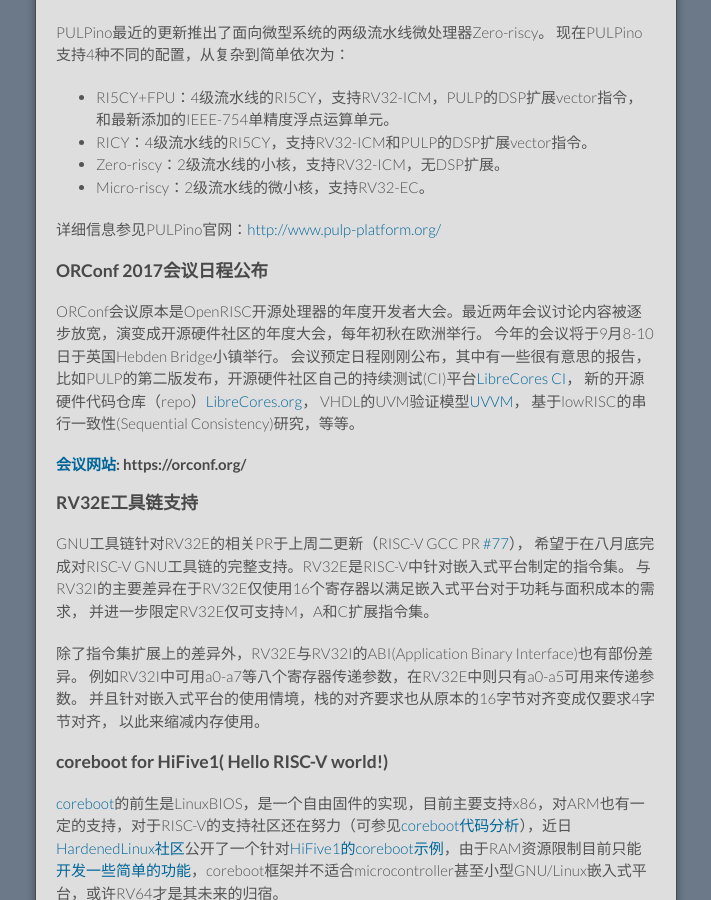
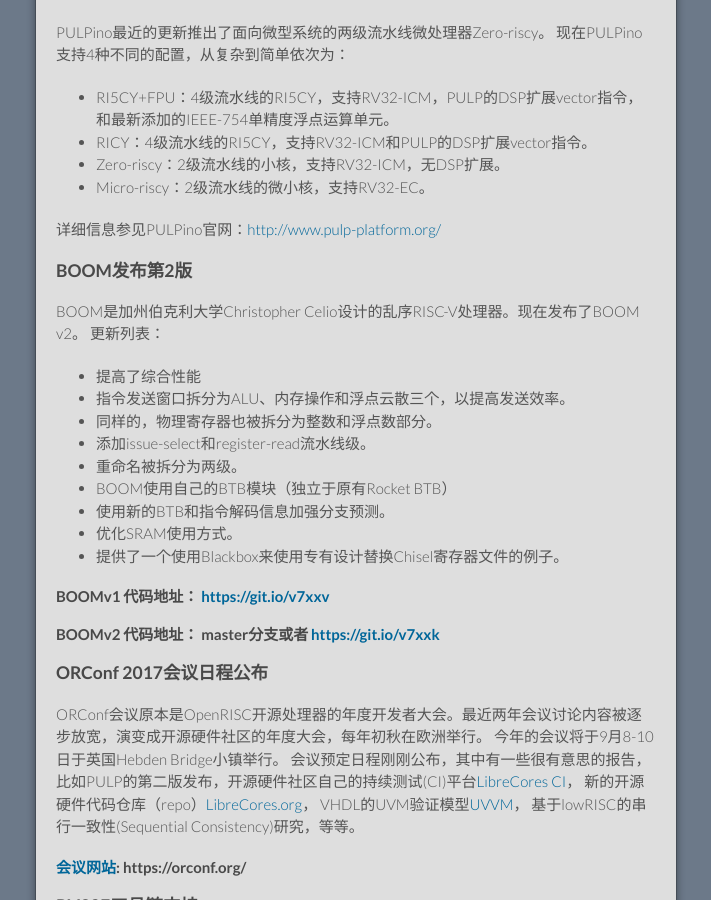
Before and after one commit to cnrv/home, a Jekyll site: the page built from bi-week-rpts/2017-08-17.md, in a window 1280 px wide and 900 px high, scrolled down 1845 px. Shown: the whole window, without its empty margins (284-995 px from the left). Built offline with Jekyll 4.4.1, drawn with Linux system fonts in a browser that asks for light colours; Markdown is read by kramdown in place of the engine named in the settings; our own code applies the rules of GitHub Pages for plain Markdown files.

Commit message:
add BOOM v2

```diff
--- a/bi-week-rpts/2017-08-17.md
+++ b/bi-week-rpts/2017-08-17.md
@@ -56,6 +56,24 @@
 - Micro-riscy：2级流水线的微小核，支持RV32-EC。
 
 详细信息参见PULPino官网：[http://www.pulp-platform.org/](http://www.pulp-platform.org/)
+
+### BOOM发布第2版
+
+BOOM是加州伯克利大学Christopher Celio设计的乱序RISC-V处理器。现在发布了BOOM v2。
+更新列表：
+
+- 提高了综合性能
+- 指令发送窗口拆分为ALU、内存操作和浮点云散三个，以提高发送效率。
+- 同样的，物理寄存器也被拆分为整数和浮点数部分。
+- 添加issue-select和register-read流水线级。
+- 重命名被拆分为两级。
+- BOOM使用自己的BTB模块（独立于原有Rocket BTB）
+- 使用新的BTB和指令解码信息加强分支预测。
+- 优化SRAM使用方式。
+- 提供了一个使用Blackbox来使用专有设计替换Chisel寄存器文件的例子。
+
+#### BOOMv1 代码地址： [https://git.io/v7xxv](https://github.com/ucb-bar/riscv-boom/releases/tag/v1.0)
+#### BOOMv2 代码地址： master分支或者 [https://git.io/v7xxk](https://github.com/ucb-bar/riscv-boom/releases/tag/v2.0)
 
 ### ORConf 2017会议日程公布
 
```
